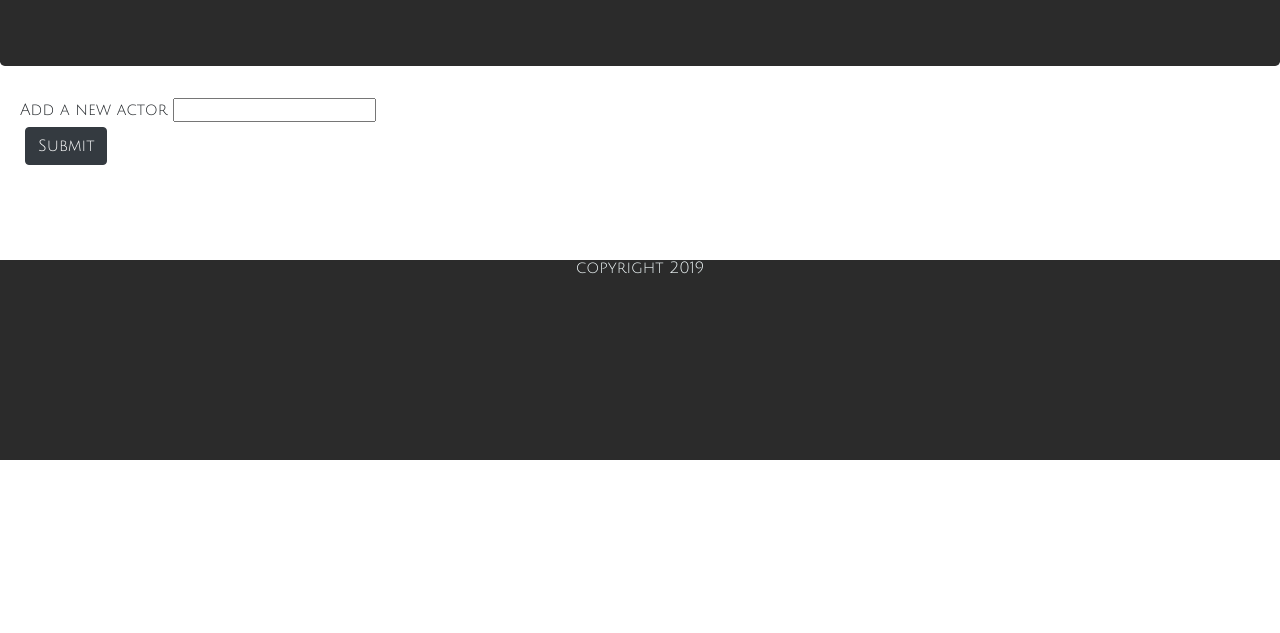
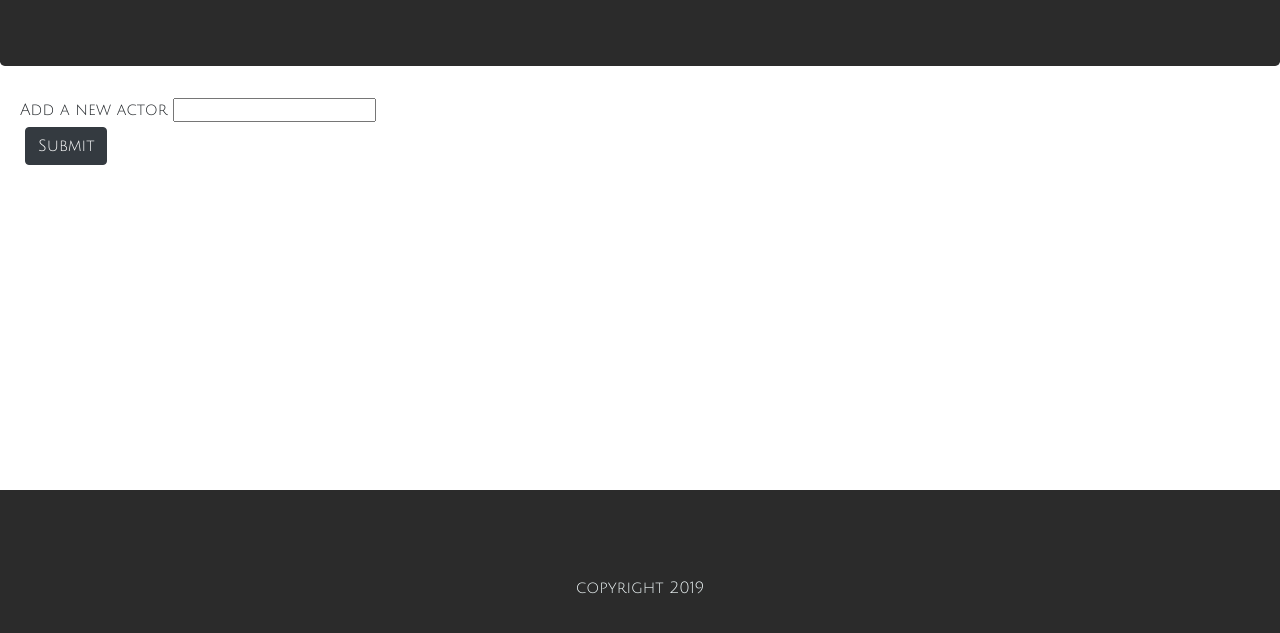
Before and after one commit to OlyaMelska/GiphyAPI, a plain HTML site: page index.html in a window 1280 px wide. Shown: the part 177-810 px from the top of the page. Drawn offline with nearby package versions, Linux system fonts and the light colour scheme.

Commit message:
Adding footer

```diff
--- a/Assets/CSS/style.css
+++ b/Assets/CSS/style.css
@@ -30,10 +30,13 @@ footer {
 	width: 100%;
 	height: 200px;
 	text-align: center;
-	position: relative;
-	bottom: 0;
+	display: block;
+}
+
+.height {
+	height: 40vh;
 }
 
 #copyright {
-	margin-top: 90px;
+	padding-top: 90px;
 }
--- a/Assets/JavaScript/java.js
+++ b/Assets/JavaScript/java.js
@@ -33,6 +33,7 @@ renderButtons();
 
 $(document).on("click", "button", function() {
   $("#result").html("");
+
   let actor = $(this).text();
   console.log("actor", actor);
   let queryURL =
@@ -45,6 +46,8 @@ $(document).on("click", "button", function() {
     method: "GET"
   }).then(function(response) {
     let results = response.data;
+    console.log(response);
+    $(".height").removeClass("height");
     for (let i = 0; i < results.length; i++) {
       let imgURL = results[i].images.fixed_width_still.url;
       let imgElement = $("<img>").attr("index", i);
--- a/index.html
+++ b/index.html
@@ -39,6 +39,7 @@
       </form>
     </div>
     <div id="result"></div>
+    <div id="height" class="height"></div>
 
     <footer>
       <p id="copyright">copyright 2019</p>
```
